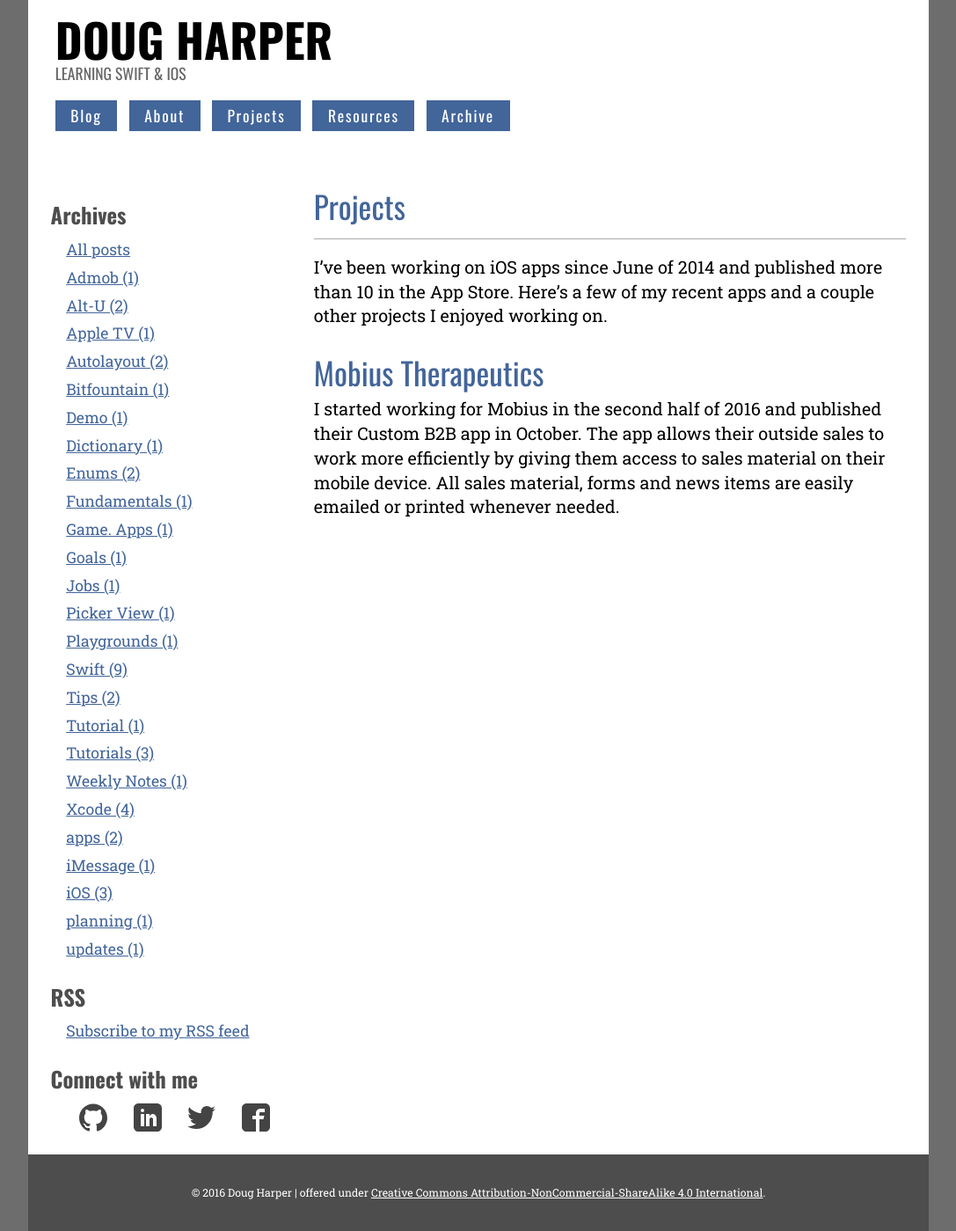
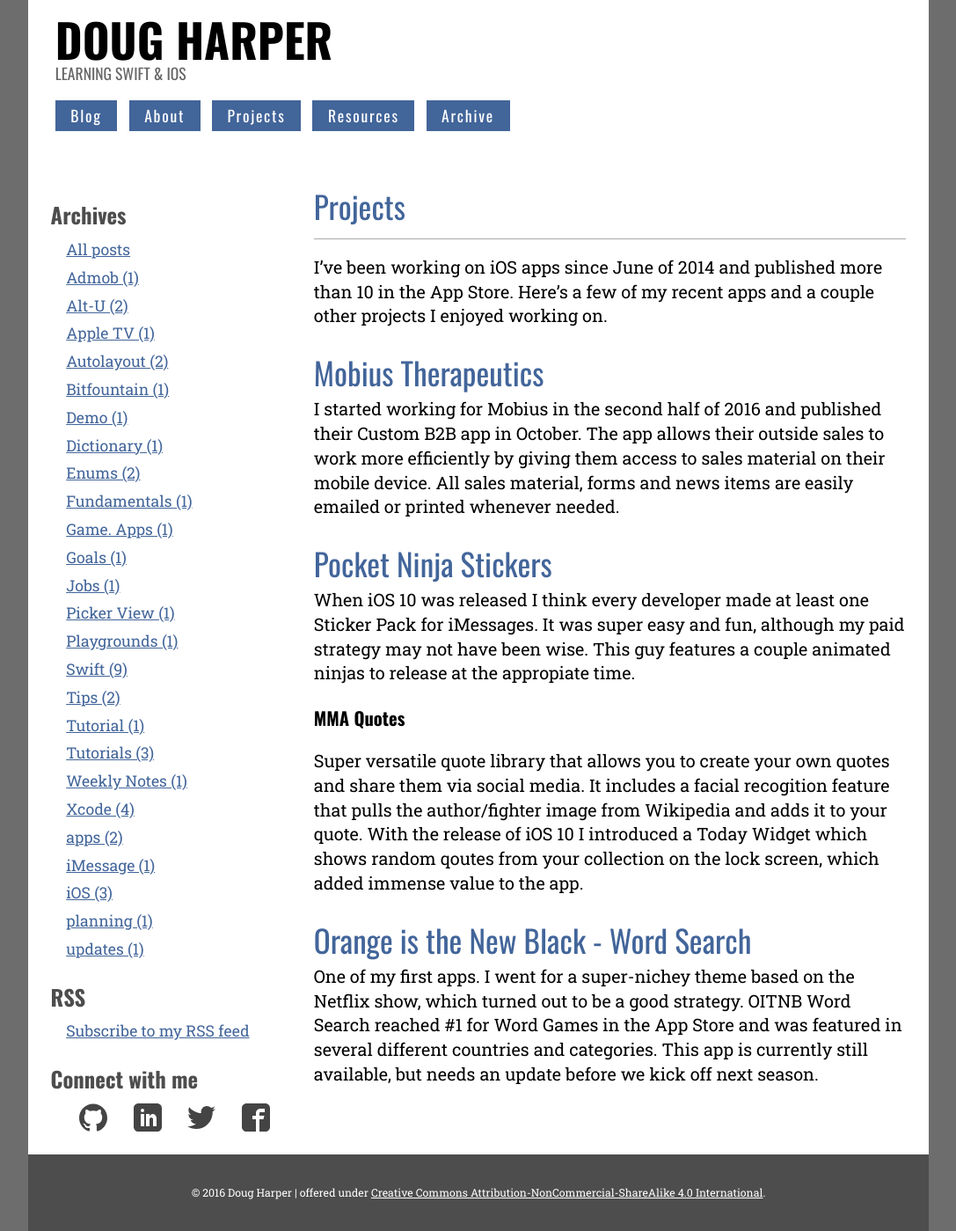
Before and after one commit to endodoug/endodoug.github.io, a Jekyll site: the page built from projects.md, in a window 1280 px wide. Shown: the whole page at 88% size, without its empty margins (96-1183 px from the left). Built offline with Jekyll 4.4.1, drawn with Linux system fonts in a browser that asks for light colours.

Commit message:
Continued adding content

```diff
--- a/projects.md
+++ b/projects.md
@@ -8,3 +8,14 @@
 ## Mobius Therapeutics
 
 I started working for Mobius in the second half of 2016 and published their Custom B2B app in October.  The app allows their outside sales to work more efficiently by giving them access to sales material on their mobile device.  All sales material, forms and news items are easily emailed or printed whenever needed.
+
+## Pocket Ninja Stickers
+When iOS 10 was released I think every developer made at least one Sticker Pack for iMessages.  It was super easy and fun, although my paid strategy may not have been wise.  This guy features a couple animated ninjas to release at the appropiate time.
+
+# MMA Quotes
+
+Super versatile quote library that allows you to create your own quotes and share them via social media. It includes a facial recogition feature that pulls the author/fighter image from Wikipedia and adds it to your quote.  With the release of iOS 10 I introduced a Today Widget which shows random qoutes from your collection on the lock screen, which added immense value to the app.
+
+## Orange is the New Black - Word Search
+
+One of my first apps.  I went for a super-nichey theme based on the Netflix show, which turned out to be a good strategy.  OITNB Word Search reached #1 for Word Games in the App Store and was featured in several different countries and categories.  This app is currently still available, but needs an update before we kick off next season.
```
